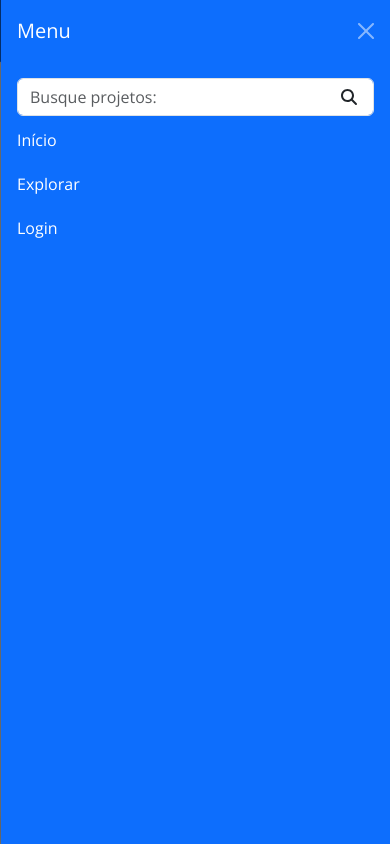
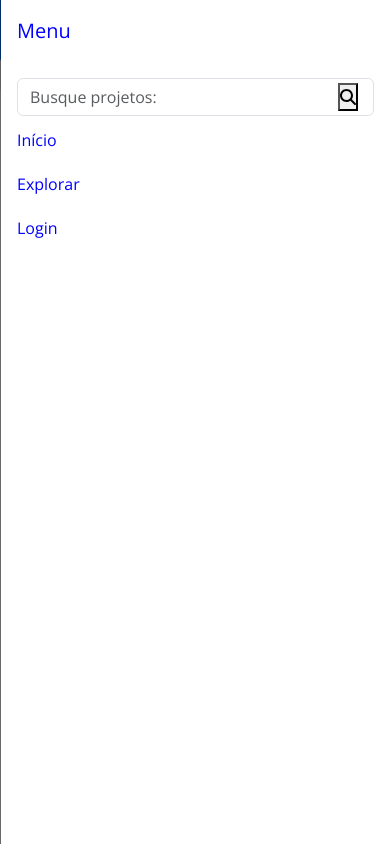
Before and after one commit to WescleyPlinio/repex, a Django app: page /explorar/ in a window 390 px wide, after a click that opens the changed part. Run offline with Django 5.2, Linux system fonts and the light colour scheme; data comes from the database, SQL or seed files in the repository; some libraries are stand-ins or nearby versions.

Commit message:
Ajustando alinhamento com responsividade nos templates e iniciando inclusão de filtragem de projetos

```diff
--- a/repex/templates/explorar.html
+++ b/repex/templates/explorar.html
@@ -2,6 +2,25 @@
 {% load static news_extras %}
 {% block title %}
   Explorar projetos
+{% endblock %}
+{% block nav_bottom %}
+<form method="get" action="{% url 'explorar' %}" class="mb-4 d-flex justify-content-center gap-2 align-items-center">
+  <select name="status" class="form-select w-auto">
+    <option value="">Status</option>
+    {% for valor, label in status_choices %}
+      <option value="{{ valor }}" {% if request.GET.status == valor %}selected{% endif %}>{{ label }}</option>
+    {% endfor %}
+  </select>
+
+  <select name="modalidade" class="form-select w-auto">
+    <option value="">Modalidade</option>
+    {% for valor, label in modalidade_choices %}
+      <option value="{{ valor }}" {% if request.GET.modalidade == valor %}selected{% endif %}>{{ label }}</option>
+    {% endfor %}
+  </select>
+
+  <button type="submit" class="btn btn-primary">Filtrar</button>
+</form>
 {% endblock %}
 
 {% block content %}
--- a/repex/templates/partials/_navbar.html
+++ b/repex/templates/partials/_navbar.html
@@ -4,7 +4,7 @@
 <nav class="navbar navbar-expand-lg bg-primary navbar-dark">
   <div class="container">
     <a class="navbar-brand" href="{% url 'index' %}">Navbar</a>
-    <form method="GET" action="{% url 'explorar' %}" class="flex-grow-1 mx-3 d-none d-md-block">
+    <form method="GET" action="{% url 'explorar' %}" class="flex-grow-1 mw-100 mx-3 d-none d-md-block">
       {% csrf_token %}
       <div class="position-relative">
         <input type="text" name="q" class="form-control" placeholder="Busque projetos:" value="{{ query }}" />
@@ -13,21 +13,20 @@
     </form>
     <button class="navbar-toggler" type="button" data-bs-toggle="offcanvas" data-bs-target="#offcanvasNavbar"><span class="navbar-toggler-icon"></span></button>
 
-    <div class="collapse navbar-collapse " id="navbarSupportedContent">
-
+    <div class="collapse navbar-collapse flex-grow-0" id="navbarSupportedContent">
       <ul class="navbar-nav ms-auto">
-        <li class="nav-item ms-2">
+        <li class="nav-item">
           <a class="nav-link active" href="{% url 'index' %}">Início</a>
         </li>
-        <li class="nav-item ms-2">
+        <li class="nav-item">
           <a class="nav-link active" href="{% url 'explorar' %}">Explorar</a>
         </li>
         {% if user.is_authenticated %}
-          <li class="nav-item ms-2">
-            <a class="nav-link active" href="{% url 'ver_perfil' %}">Área do usuário</a>
+          <li class="nav-item">
+            <a class="nav-link active text-nowrap" href="{% url 'profile_detail' request.user.id %}">Área do usuário</a>
           </li>
         {% else %}
-          <li class="nav-item ms-2">
+          <li class="nav-item">
             <a class="nav-link active" href="{% url 'login' %}">Login</a>
           </li>
         {% endif %}
@@ -37,34 +36,34 @@
 </nav>
 
 <!-- offcanvas -->
-<div class="offcanvas offcanvas-end text-bg-primary" tabindex="-1" id="offcanvasNavbar">
+<div class="offcanvas offcanvas-end" tabindex="-1" id="offcanvasNavbar">
   <div class="offcanvas-header">
-    <h5 class="offcanvas-title">Menu</h5>
+    <h5 class="offcanvas-title" style="color: blue;">Menu</h5>
     <button type="button" class="btn-close btn-close-white" data-bs-dismiss="offcanvas"></button>
   </div>
   <div class="offcanvas-body">
     <form method="GET" action="{% url 'explorar' %}" class="w-100 mb-1">
-      {% csrf_token %}
       <div class="position-relative">
         <input type="text" name="q" class="form-control" placeholder="Busque projetos:" value="{{ query }}" />
-        <button type="submit" class="btn btn-link p-0 position-absolute top-50 end-0 translate-middle-y me-3"><i class="fas fa-search text-dark"></i></button>
+        <button type="submit" class="p-0 position-absolute top-50 end-0 translate-middle-y me-3">
+        <i class="fas fa-search"></i></button>
       </div>
     </form>
 
     <ul class="navbar-nav ms-auto">
       <li class="nav-item mb-1">
-        <a class="nav-link active" href="{% url 'index' %}">Início</a>
+        <a class="nav-link active" href="{% url 'index' %}" style="color: blue;">Início</a>
       </li>
       <li class="nav-item mb-1">
-        <a class="nav-link active" href="{% url 'explorar' %}">Explorar</a>
+        <a class="nav-link active" href="{% url 'explorar' %}" style="color: blue;">Explorar</a>
       </li>
       {% if user.is_authenticated %}
         <li class="nav-item mb-1">
-          <a class="nav-link active" href="{% url 'ver_perfil' %}">Área do usuário</a>
+          <a class="nav-link active" href="{% url 'ver_perfil' %}" style="color: blue;">Área do usuário</a>
         </li>
       {% else %}
         <li class="nav-item mb-1">
-          <a class="nav-link active" href="{% url 'login' %}">Login</a>
+          <a class="nav-link active" href="{% url 'login' %}" style="color: blue;">Login</a>
         </li>
       {% endif %}
     </ul>
--- a/repex/templates/partials/_paginacao_projeto.html
+++ b/repex/templates/partials/_paginacao_projeto.html
@@ -21,7 +21,7 @@
         <li class="page-item active" aria-current="page">
           <span class="page-link">{{ num }}</span>
         </li>
-      {% elif num > resultados_projetos.number|add:'-3' and num < resultados_projetos.number|add:'3' %}
+      {% elif num > resultados_projetos.number|add:'-6' and num < resultados_projetos.number|add:'6' %}
         <li class="page-item">
           <a class="page-link" href="{% url 'ajax_projetos' %}?q={{ query }}&page_projetos={{ num }}">{{ num }}</a>
         </li>
--- a/repex/urls.py
+++ b/repex/urls.py
@@ -9,6 +9,7 @@ urlpatterns = [
     path('', views.index, name='index'),
     path('explorar/', views.explorar, name='explorar'),
     path("ajax_noticias/", views.ajax_noticias, name="ajax_noticias"),
+    path("ajax_projetos/", views.ajax_projetos, name="ajax_projetos"),
     path('noticia/<int:pk>/', views.NoticiaDetailView.as_view(), name='noticia_detail'),
     path('profile/<int:pk>/', views.ProfileDetailView.as_view(), name='profile_detail'),
     path('projeto/<int:pk>/', views.ProjetoDetailView.as_view(), name='projeto_detail'),
--- a/repex/views.py
+++ b/repex/views.py
@@ -9,6 +9,7 @@ from django.contrib.auth.mixins import LoginRequiredMixin
 from django.views.generic import ListView, DetailView, CreateView, UpdateView, DeleteView
 from django.contrib.messages.views import SuccessMessageMixin
 from users.models import User
+from django.db.models import Q
 
 def index(request):
     projetos = Projeto.objects.all().order_by("criado_em")[:9]
@@ -21,6 +22,8 @@ def index(request):
 
 def explorar(request):
     query = request.GET.get('q', '')
+    status = request.GET.get('status')
+    modalidade = request.GET.get('modalidade')
 
     resultado_projeto_titulo = Projeto.objects.filter(titulo__icontains=query)
     resultado_projeto_objetivo = Projeto.objects.filter(objetivo__icontains=query)
@@ -32,7 +35,12 @@ def explorar(request):
     resultado_noticia_conteudo = Noticia.objects.filter(conteudo__icontains=query)
     resultados_noticias = (resultado_noticia_titulo | resultado_noticia_descricao | resultado_noticia_conteudo).distinct()
 
-    paginator_projetos = Paginator(resultados_projetos, 3)
+    if status:
+        resultados_projetos = resultados_projetos.filter(status=status)
+    if modalidade:
+        resultados_projetos = resultados_projetos.filter(modalidade=modalidade)
+
+    paginator_projetos = Paginator(resultados_projetos, 6)
     page_number_projetos = request.GET.get('page_projetos')
     resultados_projetos = paginator_projetos.get_page(page_number_projetos)
 
@@ -49,6 +57,8 @@ def explorar(request):
         'projetos_random': projetos_random,
         'noticias_random': noticias_random,
         'query': query,
+        'status_choices': Projeto.STATUS_CHOICES,
+        'modalidade_choices': Projeto.MODALIDADE_CHOICES,
     }
     return render(request, 'explorar.html', context)
 
@@ -60,7 +70,7 @@ def ajax_projetos(request):
     resultado_projeto_resumo = Projeto.objects.filter(resumo__icontains=query)
     resultados_projetos = (resultado_projeto_titulo | resultado_projeto_objetivo | resultado_projeto_resumo).distinct()
 
-    paginator = Paginator(resultados_projetos, 3)
+    paginator = Paginator(resultados_projetos, 6)
     page_number = request.GET.get('page_projetos')
     page_obj = paginator.get_page(page_number)
 
```
